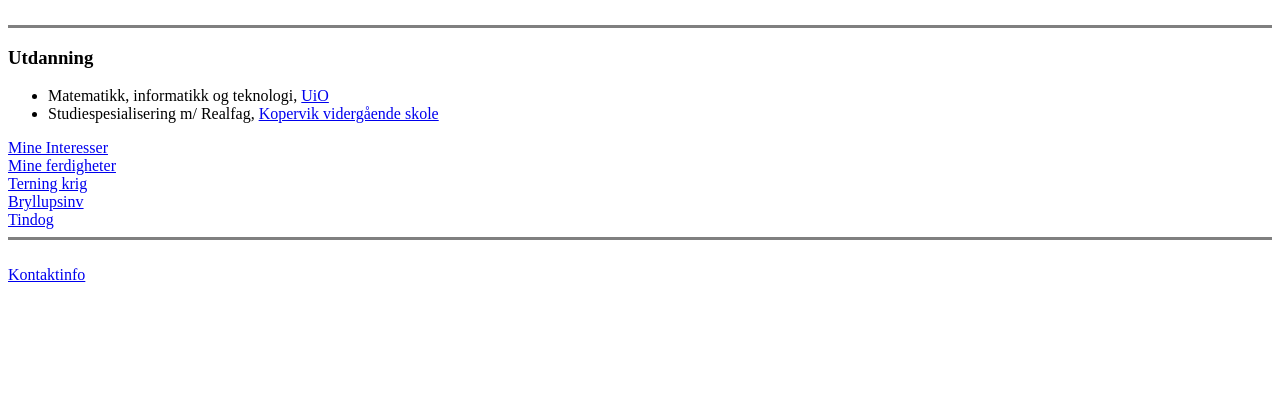
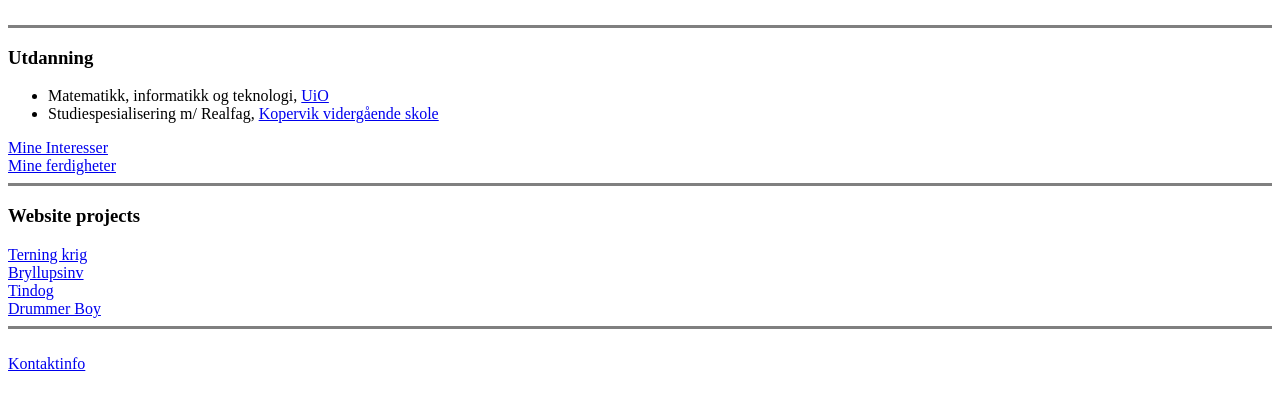
Before and after one commit to MariusMadsen/Homepage, a plain HTML site: page index.html in a window 1280 px wide. Shown: the part 272-682 px from the top of the page. Drawn offline with Linux system fonts and the light colour scheme.

Commit message:
added website projects in own tab

```diff
--- a/index.html
+++ b/index.html
@@ -39,12 +39,15 @@
 <br>
 <a href="skillset.html">Mine ferdigheter</a>
 <br>
+<hr size=3 noshade=true>
+<h3>Website projects</h3>
 <a href="diceGame/diceGame.html">Terning krig</a>
 <br>
 <a href="wedding/index.html">Bryllupsinv</a>
 <br>
 <a href="tindog/index.html">Tindog</a>
 <br>
+<a href="drummerBoy/index.html">Drummer Boy</a>
 <hr size=3 noshade=true>
 <br>
 <a href="kontaktinfo.html">Kontaktinfo</a>
```
